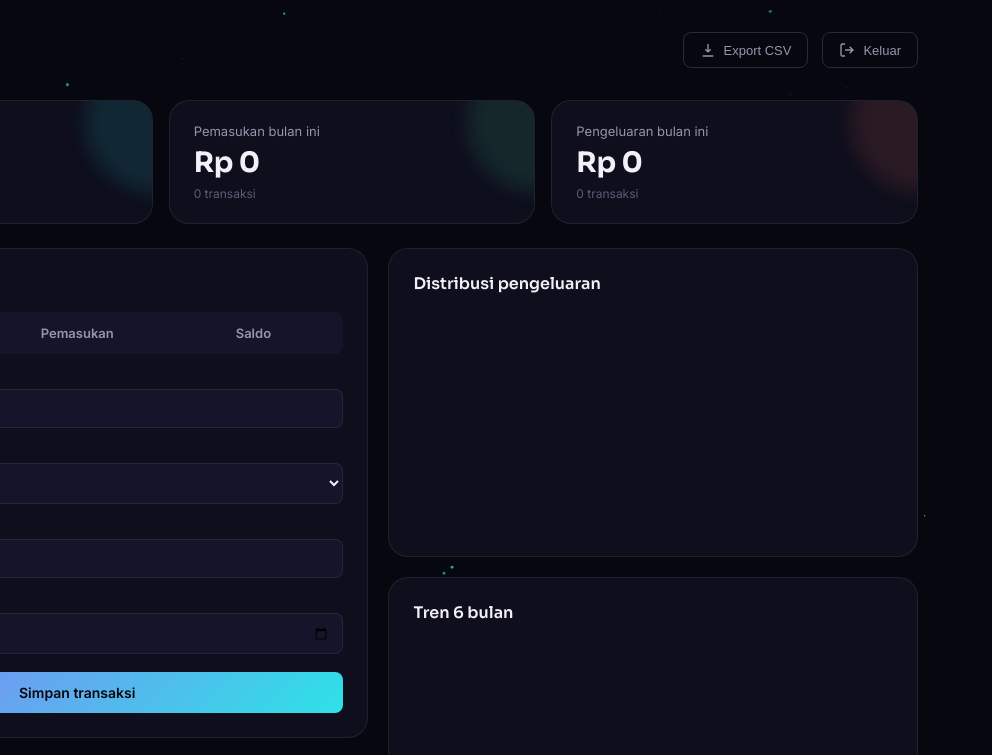
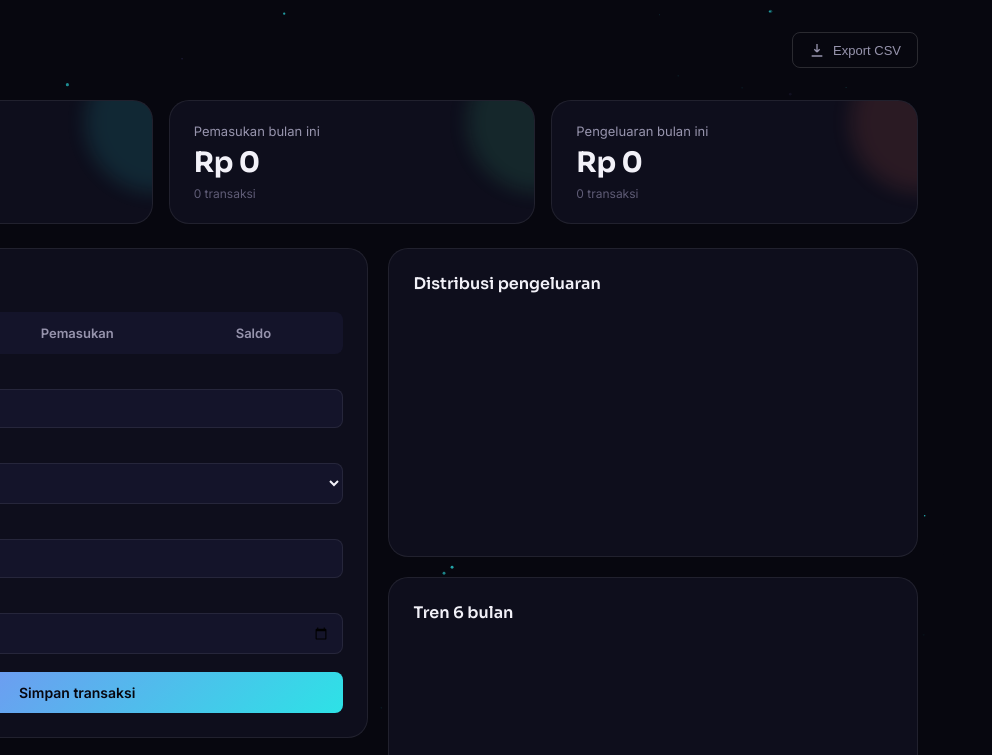
Before and after one commit to ysffend/cosmic-spend, a plain HTML site: page expense tracker.html in a window 1280 px wide. Shown: the top 755 px of the page, 288-1280 px from the left. Drawn offline with nearby package versions, Linux system fonts and the light colour scheme; no server answers.

Commit message:
Pembaruan kode terbaru

```diff
--- a/expense tracker.html
+++ b/expense tracker.html
@@ -37,21 +37,6 @@
               <path d="M12 3v12m0 0l-4-4m4 4l4-4M4 21h16" />
             </svg>
             Export CSV
-          </button>
-          <button class="btn-ghost" id="logoutBtn">
-            <svg
-              width="16"
-              height="16"
-              viewBox="0 0 24 24"
-              fill="none"
-              stroke="currentColor"
-              stroke-width="2"
-            >
-              <path
-                d="M9 21H5a2 2 0 0 1-2-2V5a2 2 0 0 1 2-2h4M16 17l5-5-5-5M21 12H9"
-              />
-            </svg>
-            Keluar
           </button>
         </div>
       </header>
```
